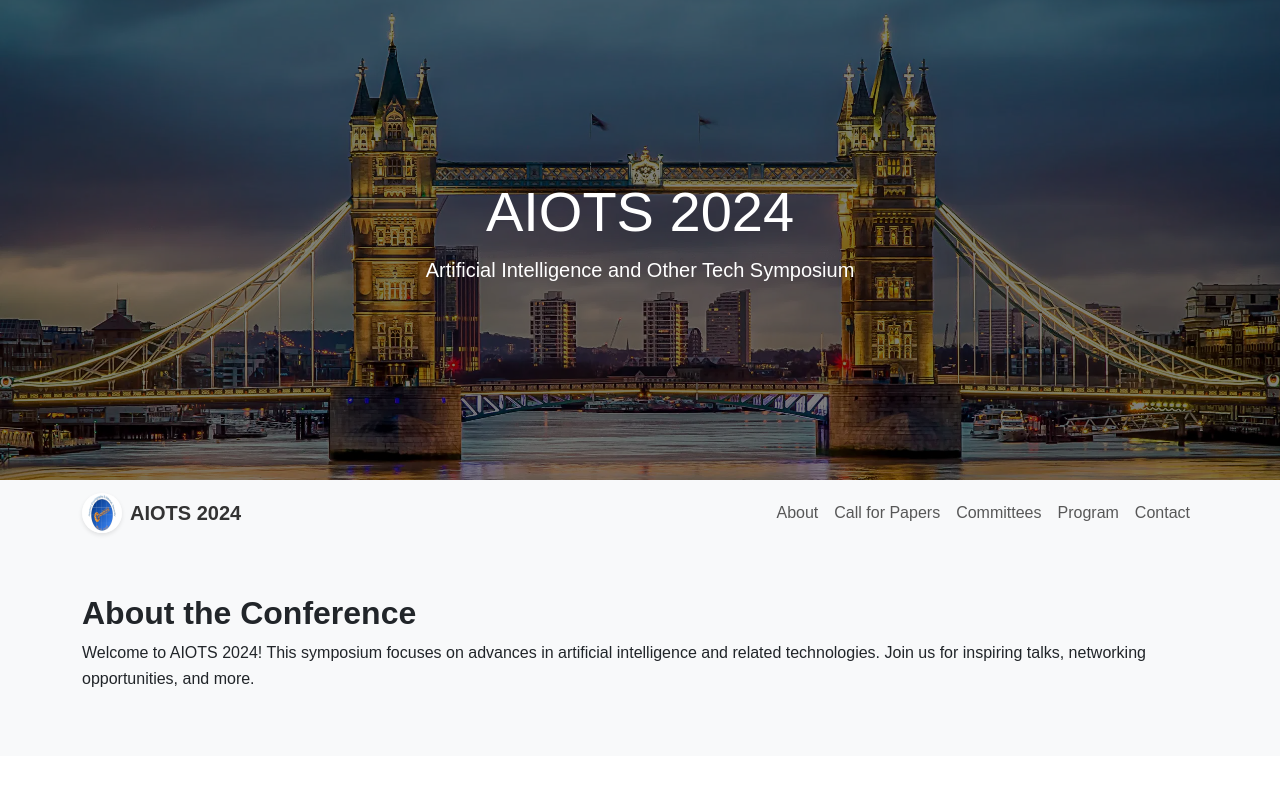
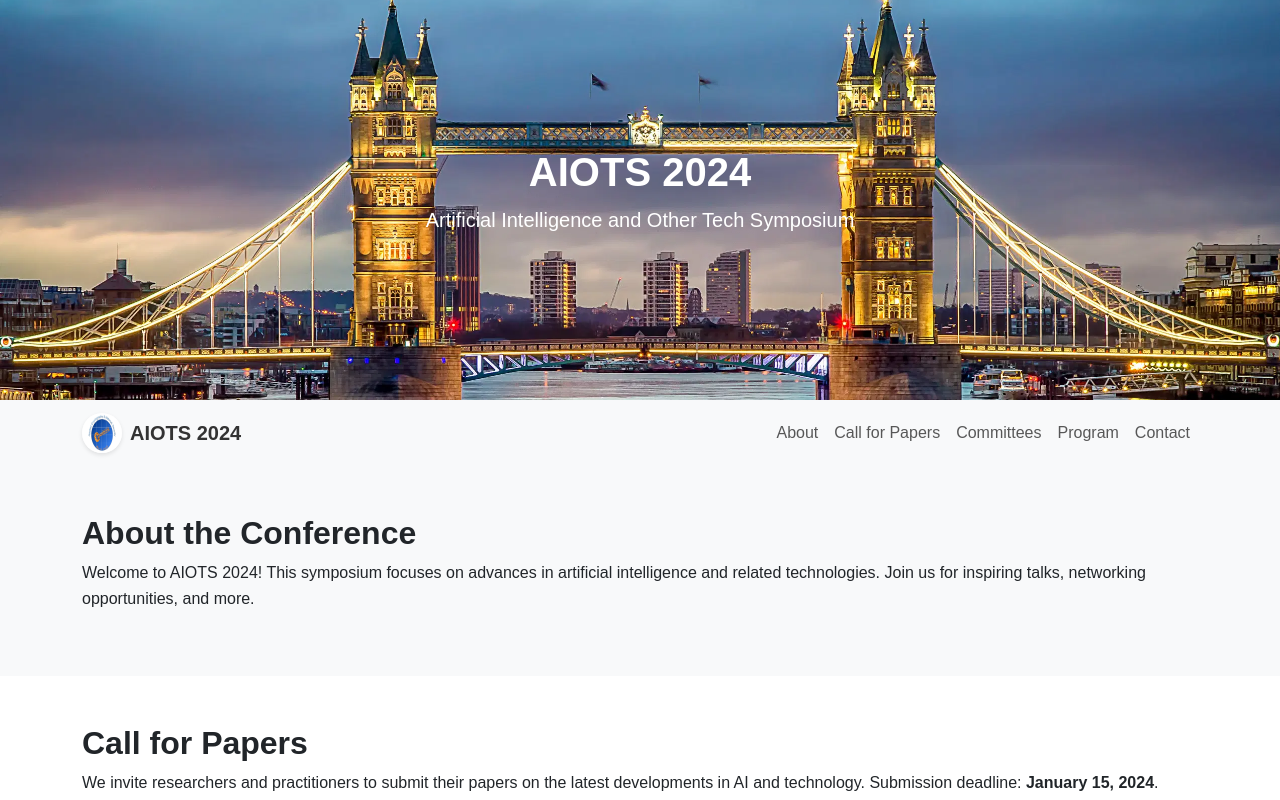
Before and after one commit to aiotsweb/aiots2025, a plain HTML site: page index.html in a window 1280 px wide. Shown: the top 800 px of the page. Drawn offline with nearby package versions, Linux system fonts and the light colour scheme.

Commit message:
Update index.html

```diff
--- a/index.html
+++ b/index.html
@@ -9,12 +9,15 @@
 </head>
 <body>
     <!-- Header Section -->
-   <header class="banner-header">
-    <div class="container text-center text-white">
-        <h1 class="display-4">AIOTS 2024</h1>
-        <p class="lead">Artificial Intelligence and Other Tech Symposium</p>
-    </div>
-</header>
+
+    <header class="bg-dark text-white text-center py-5" id="home">
+        <div class="container">
+            <h1>AIOTS 2024</h1>
+            <p class="lead">Artificial Intelligence and Other Tech Symposium</p>
+        </div>
+    </header>
+
+
 
     <!-- Navigation -->
 
```
